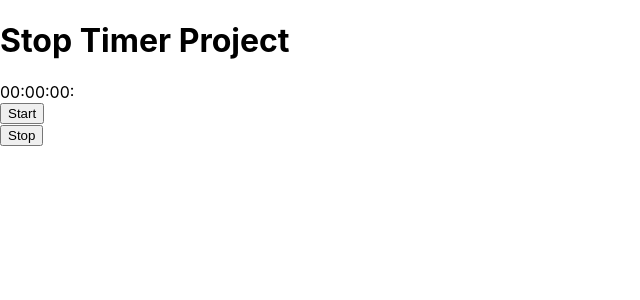
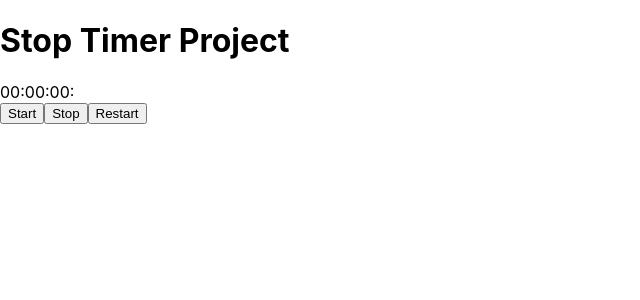
Before and after one commit to sobirjonkadamboev/react-mini-projects, a React (Create React App) app in the folder stopwatch/: page / in a window 1280 px wide. Shown: the top 300 px of the page, without its empty margins (0-640 px from the left). Built offline with nearby package versions, Linux system fonts and the light colour scheme.

Commit message:
chore: update stopwatch/src/App.js

```diff
--- a/stopwatch/src/App.js
+++ b/stopwatch/src/App.js
@@ -14,9 +14,8 @@ function App() {
 			</div>
 			<div>
 				<button>Start</button>
-			</div>
-			<div>
 				<button>Stop</button>
+				<button>Restart</button>
 			</div>
 		</>
 	)
```
